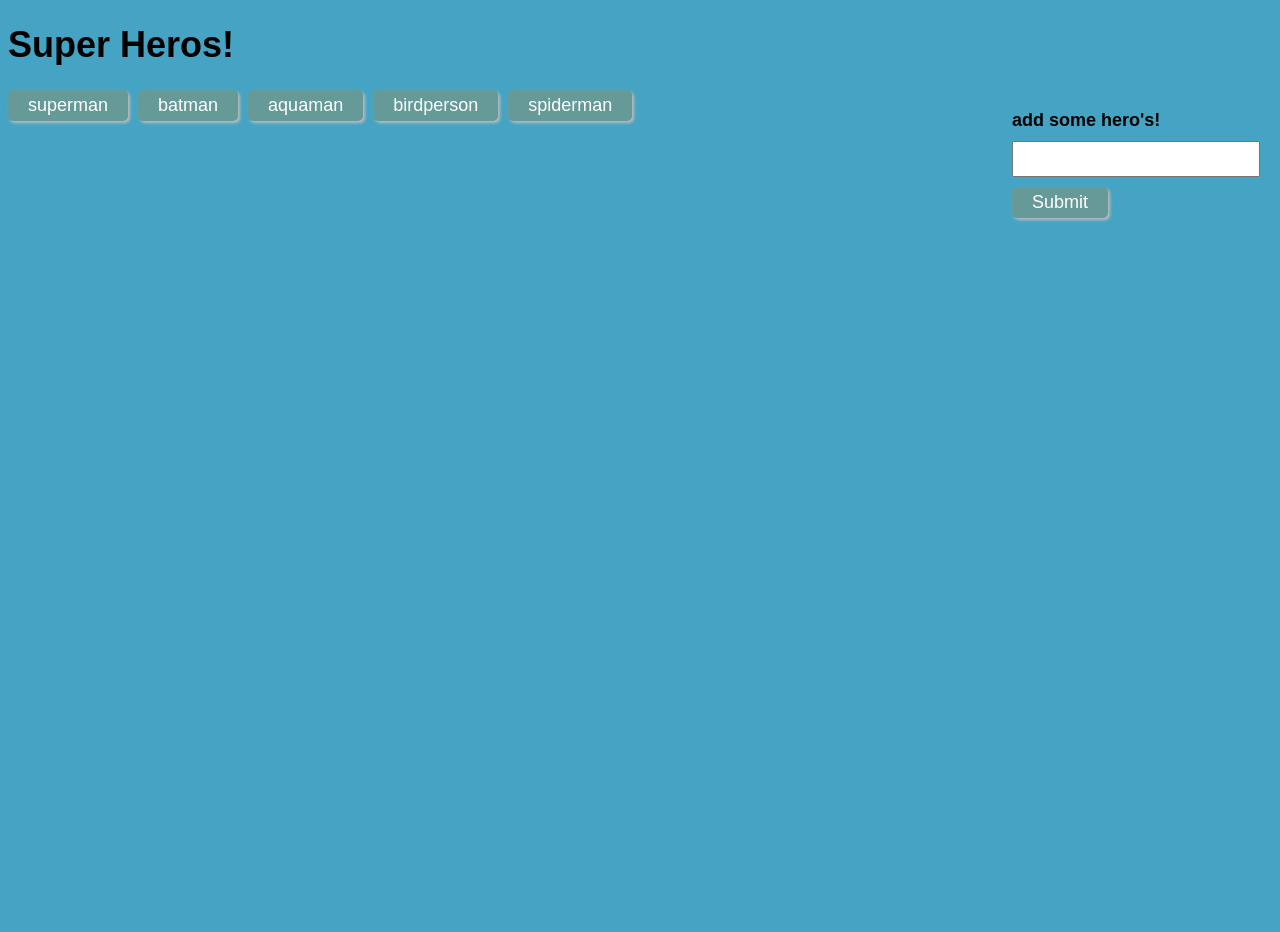
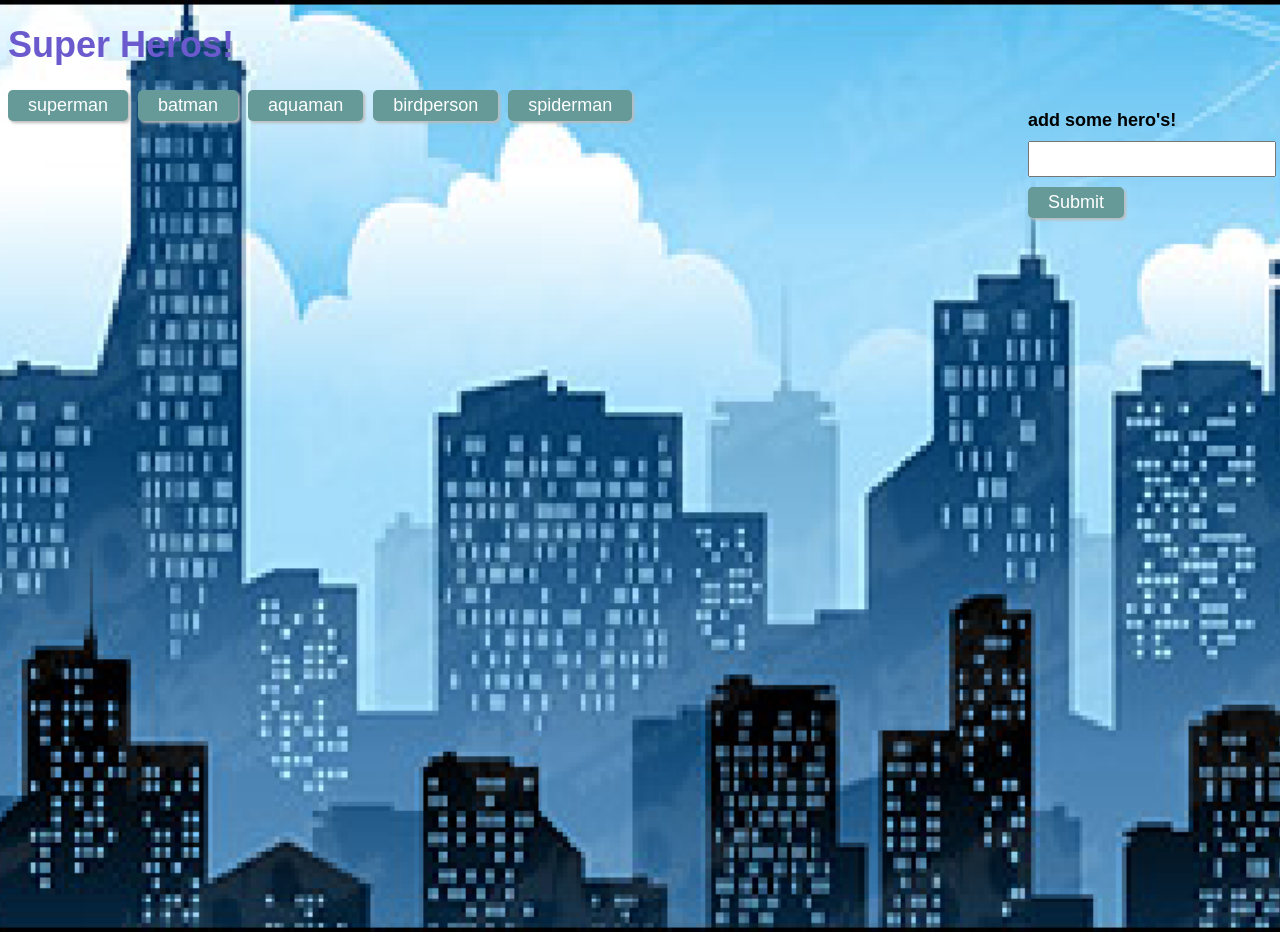
Before and after one commit to Fin23/Api-Giphy-Assignment-6, a plain HTML site: page index.html in a window 1280 px wide. Before the commit the page ends 800 px from the top, so only its background shows below. Drawn offline with nearby package versions, Linux system fonts and the light colour scheme.

Commit message:
added background

```diff
--- a/assets/giphy.js
+++ b/assets/giphy.js
@@ -44,7 +44,7 @@ $(document).ready(function(){
         .then(function(response){
             let results = response.data;
 
-            for (var i = 0; i < results.lenth; i++){
+            for (var i = 0; i < results.length; i++){
                 let heroDiv = $("<div class=\"hero-item\">");
 
                 let rating = results[i].rating;
@@ -63,9 +63,6 @@ $(document).ready(function(){
                 heroDiv.append(heroImage);
 
                 $("#images").append(heroDiv);
-
-
-
             }
         });
         });
--- a/assets/style.css
+++ b/assets/style.css
@@ -1,6 +1,16 @@
+h1{
+    color:slateblue;
+}
+
 body{
     font: 18px arial, sans-serif;
-    background: rgb(69, 164, 196)
+    background: url(../assets/images/city2.jpg);
+    width: 100%;
+    height: 900px; /* You must set a specified height */
+    background-position: center; /* Center the image */
+    background-repeat: no-repeat; /* Do not repeat the image */
+    background-size: cover; /* Resize the background image to cover the entire container */
+
 }
 #heros-Form{
     float: left;
```
Also changed, not shown: assets/images/city.jpg (added), assets/images/city2.jpg (added).
